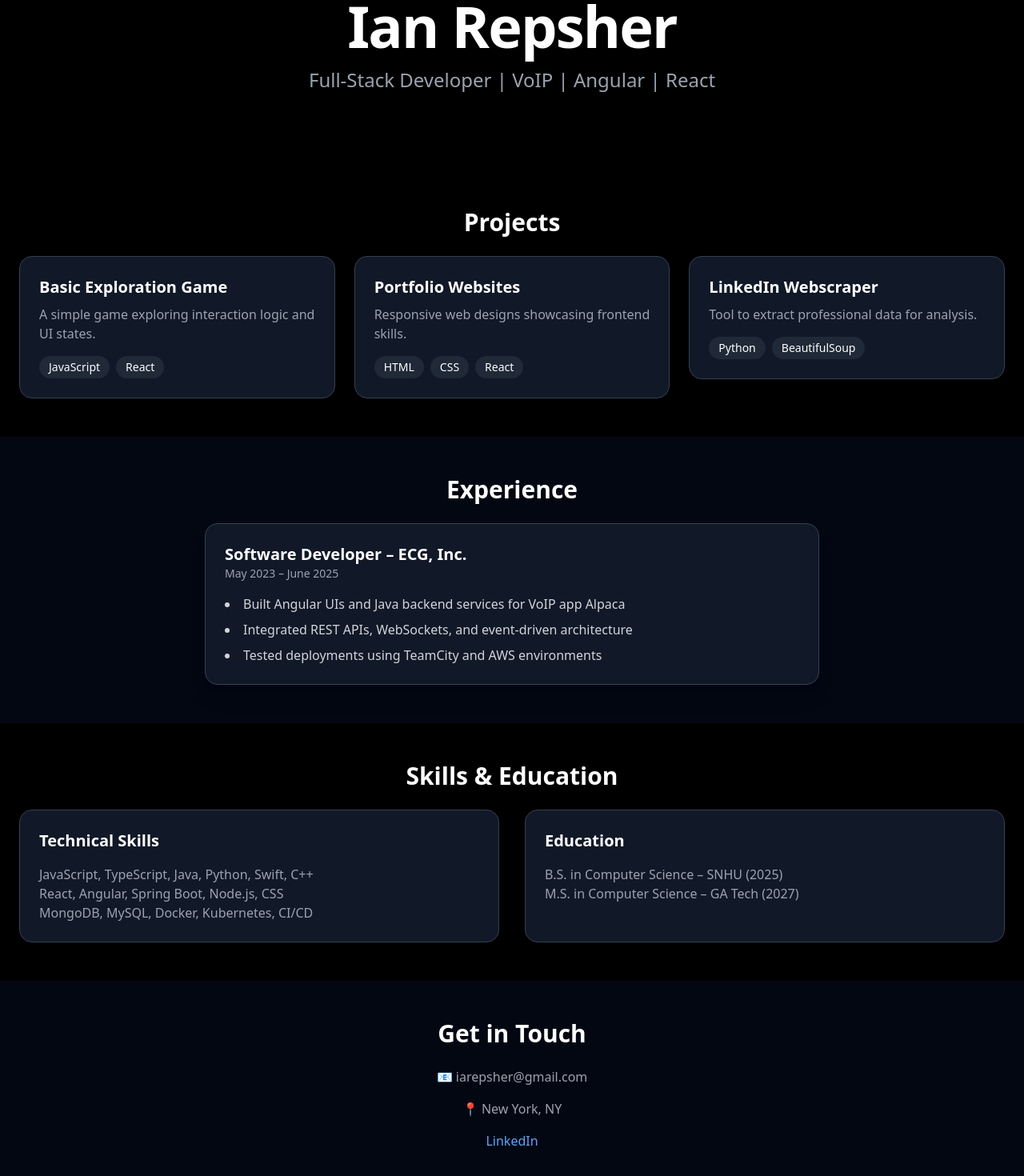
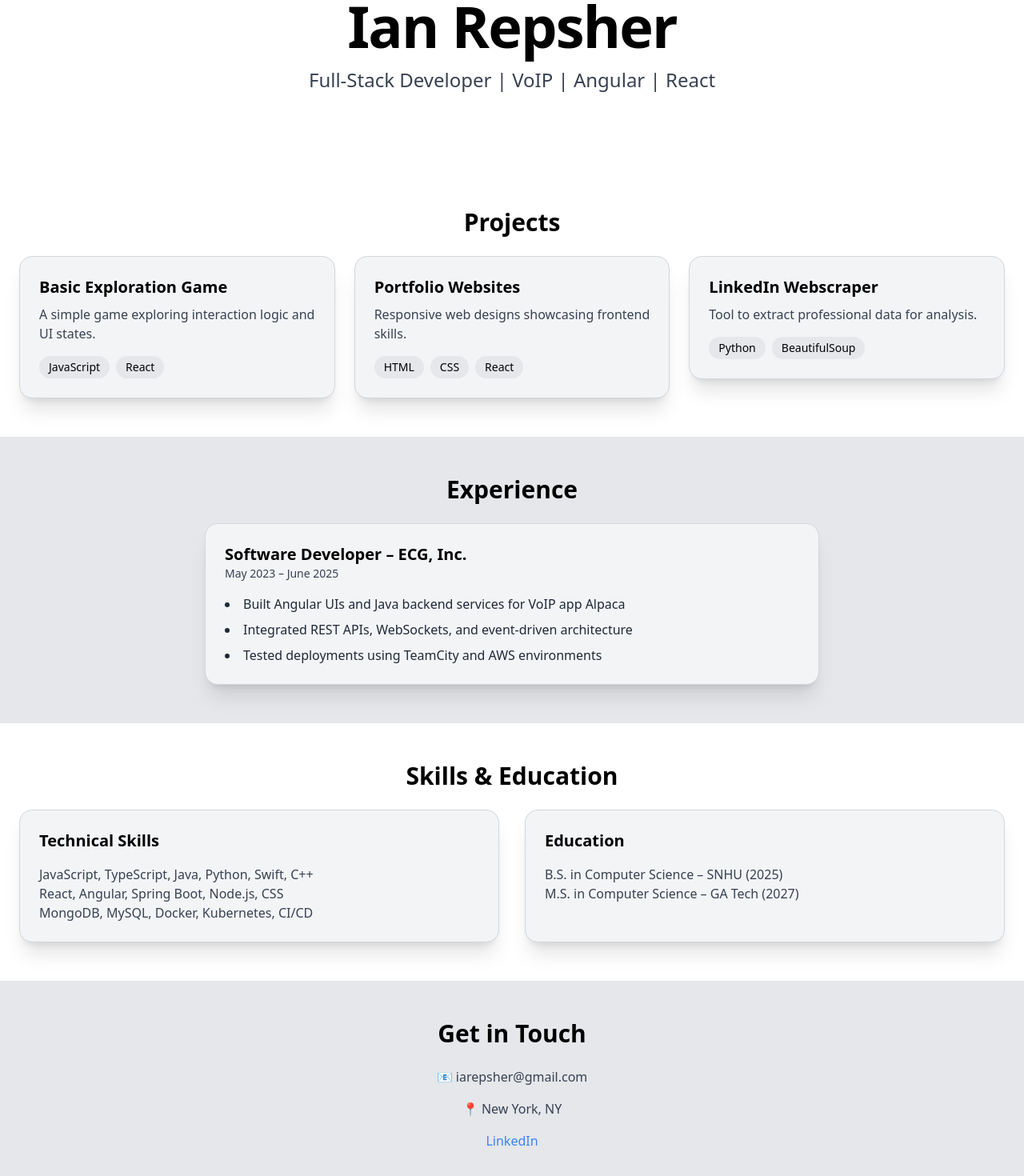
Before and after one commit to Eselin1/ian-portfolio, a React (Vite) app: page / in a window 1280 px wide. Shown: the part 100-1570 px from the top of the page at 80% size. Built offline with nearby package versions, Linux system fonts and the light colour scheme.

Commit message:
Update Portfolio.jsx
fixed dark/light theme

```diff
--- a/src/Portfolio.jsx
+++ b/src/Portfolio.jsx
@@ -3,21 +3,23 @@ import { motion } from "framer-motion";
 
 export default function Portfolio() {
   return (
-    <main className="min-h-screen bg-black text-white font-sans">
+    <main className="min-h-screen bg-white text-black dark:bg-black dark:text-white font-sans">
       {/* Hero Section */}
       <section className="flex flex-col items-center justify-center text-center py-24 px-4">
         <motion.h1
           initial={{ opacity: 0, y: -20 }}
           animate={{ opacity: 1, y: 0 }}
           transition={{ duration: 0.8 }}
-          className="text-5xl md:text-7xl font-bold tracking-tight">
+          className="text-5xl md:text-7xl font-bold tracking-tight"
+        >
           Ian Repsher
         </motion.h1>
         <motion.p
           initial={{ opacity: 0, y: 20 }}
           animate={{ opacity: 1, y: 0 }}
           transition={{ duration: 0.8, delay: 0.4 }}
-          className="text-lg md:text-2xl mt-4 text-gray-400">
+          className="text-lg md:text-2xl mt-4 text-gray-700 dark:text-gray-400"
+        >
           Full-Stack Developer | VoIP | Angular | React
         </motion.p>
       </section>
@@ -49,15 +51,15 @@ export default function Portfolio() {
               whileInView={{ opacity: 1, y: 0 }}
               transition={{ duration: 0.6, delay: index * 0.2 }}
             >
-              <div className="bg-gray-900 border border-gray-700 rounded-2xl shadow-xl">
+              <div className="bg-gray-100 dark:bg-gray-900 border border-gray-300 dark:border-gray-700 rounded-2xl shadow-xl">
                 <div className="p-6">
                   <h3 className="text-xl font-bold mb-2">{project.title}</h3>
-                  <p className="text-gray-400 mb-4">{project.desc}</p>
+                  <p className="text-gray-700 dark:text-gray-400 mb-4">{project.desc}</p>
                   <div className="flex flex-wrap gap-2">
                     {project.tech.map((t, i) => (
                       <span
                         key={i}
-                        className="bg-gray-800 px-3 py-1 rounded-full text-sm"
+                        className="bg-gray-200 dark:bg-gray-800 px-3 py-1 rounded-full text-sm"
                       >
                         {t}
                       </span>
@@ -71,13 +73,13 @@ export default function Portfolio() {
       </section>
 
       {/* Experience Section */}
-      <section className="px-6 py-12 bg-gray-950">
+      <section className="px-6 py-12 bg-gray-200 dark:bg-gray-950">
         <h2 className="text-3xl font-semibold mb-6 text-center">Experience</h2>
-        <div className="bg-gray-900 border border-gray-700 max-w-3xl mx-auto rounded-2xl shadow-xl">
+        <div className="bg-gray-100 dark:bg-gray-900 border border-gray-300 dark:border-gray-700 max-w-3xl mx-auto rounded-2xl shadow-xl">
           <div className="p-6">
             <h3 className="text-xl font-bold">Software Developer – ECG, Inc.</h3>
-            <p className="text-sm text-gray-400 mb-4">May 2023 – June 2025</p>
-            <ul className="list-disc list-inside space-y-2 text-gray-300">
+            <p className="text-sm text-gray-700 dark:text-gray-400 mb-4">May 2023 – June 2025</p>
+            <ul className="list-disc list-inside space-y-2 text-gray-800 dark:text-gray-300">
               <li>Built Angular UIs and Java backend services for VoIP app Alpaca</li>
               <li>Integrated REST APIs, WebSockets, and event-driven architecture</li>
               <li>Tested deployments using TeamCity and AWS environments</li>
@@ -90,30 +92,30 @@ export default function Portfolio() {
       <section className="px-6 py-12">
         <h2 className="text-3xl font-semibold mb-6 text-center">Skills & Education</h2>
         <div className="grid md:grid-cols-2 gap-8">
-          <div className="bg-gray-900 border border-gray-700 rounded-2xl shadow-xl">
+          <div className="bg-gray-100 dark:bg-gray-900 border border-gray-300 dark:border-gray-700 rounded-2xl shadow-xl">
             <div className="p-6">
               <h3 className="text-xl font-bold mb-4">Technical Skills</h3>
-              <p className="text-gray-400">JavaScript, TypeScript, Java, Python, Swift, C++</p>
-              <p className="text-gray-400">React, Angular, Spring Boot, Node.js, CSS</p>
-              <p className="text-gray-400">MongoDB, MySQL, Docker, Kubernetes, CI/CD</p>
+              <p className="text-gray-700 dark:text-gray-400">JavaScript, TypeScript, Java, Python, Swift, C++</p>
+              <p className="text-gray-700 dark:text-gray-400">React, Angular, Spring Boot, Node.js, CSS</p>
+              <p className="text-gray-700 dark:text-gray-400">MongoDB, MySQL, Docker, Kubernetes, CI/CD</p>
             </div>
           </div>
-          <div className="bg-gray-900 border border-gray-700 rounded-2xl shadow-xl">
+          <div className="bg-gray-100 dark:bg-gray-900 border border-gray-300 dark:border-gray-700 rounded-2xl shadow-xl">
             <div className="p-6">
               <h3 className="text-xl font-bold mb-4">Education</h3>
-              <p className="text-gray-400">B.S. in Computer Science – SNHU (2025)</p>
-              <p className="text-gray-400">M.S. in Computer Science – GA Tech (2027)</p>
+              <p className="text-gray-700 dark:text-gray-400">B.S. in Computer Science – SNHU (2025)</p>
+              <p className="text-gray-700 dark:text-gray-400">M.S. in Computer Science – GA Tech (2027)</p>
             </div>
           </div>
         </div>
       </section>
 
       {/* Contact */}
-      <section className="px-6 py-12 bg-gray-950 text-center">
+      <section className="px-6 py-12 bg-gray-200 dark:bg-gray-950 text-center">
         <h2 className="text-3xl font-semibold mb-6">Get in Touch</h2>
-        <p className="text-gray-400 mb-4">📧 iarepsher@gmail.com</p>
-        <p className="text-gray-400 mb-4">📍 New York, NY</p>
-        <a href="https://linkedin.com/in/ianrepsher" className="text-blue-400 hover:underline">LinkedIn</a>
+        <p className="text-gray-700 dark:text-gray-400 mb-4">📧 iarepsher@gmail.com</p>
+        <p className="text-gray-700 dark:text-gray-400 mb-4">📍 New York, NY</p>
+        <a href="https://linkedin.com/in/ianrepsher" className="text-blue-500 dark:text-blue-400 hover:underline">LinkedIn</a>
       </section>
     </main>
   );
```
